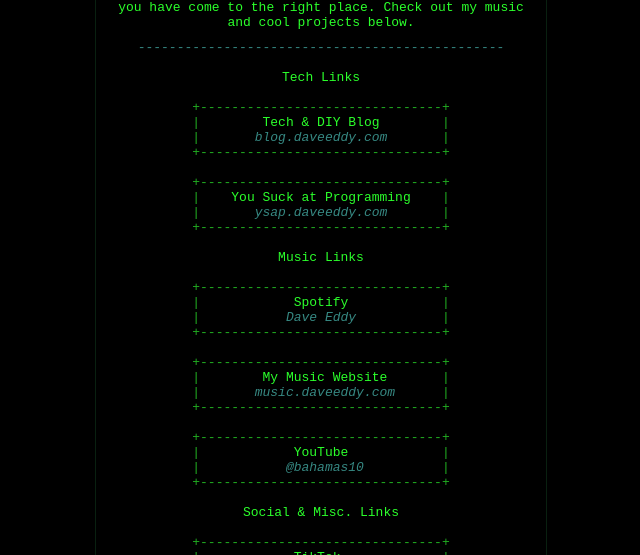
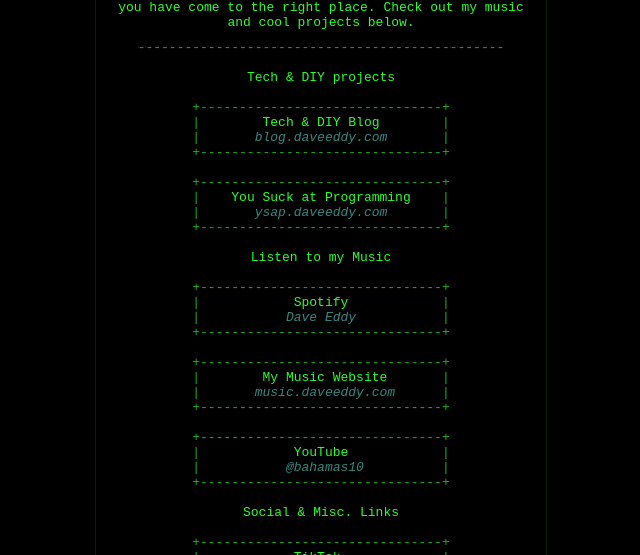
Before and after one commit to bahamas10/daveeddy.com, a plain HTML site: page index.html in a window 1280 px wide. Shown: the part 325-880 px from the top of the page, without its empty margins (319-959 px from the left). Drawn offline with Linux system fonts and the light colour scheme.

Commit message:
update names

```diff
--- a/index.html
+++ b/index.html
@@ -31,7 +31,7 @@
 			<pre class="center"><code><span class="alt">-----------------------------------------------
 			</span></code></pre>
 
-			<pre class="center"><code>Tech Links
+			<pre class="center"><code>Tech &amp; DIY projects
 				<a href="/blog">
 +-------------------------------+
 |<span class="bright">        Tech &amp; DIY Blog        </span>|
@@ -43,7 +43,7 @@
 |<span class="alt">       ysap.daveeddy.com       </span>|
 +-------------------------------+</a>
 			</code></pre>
-			<pre class="center"><code>Music Links
+			<pre class="center"><code>Listen to my Music
 				<a href="/spotify">
 +-------------------------------+
 |<span class="bright">            Spotify            </span>|
```
